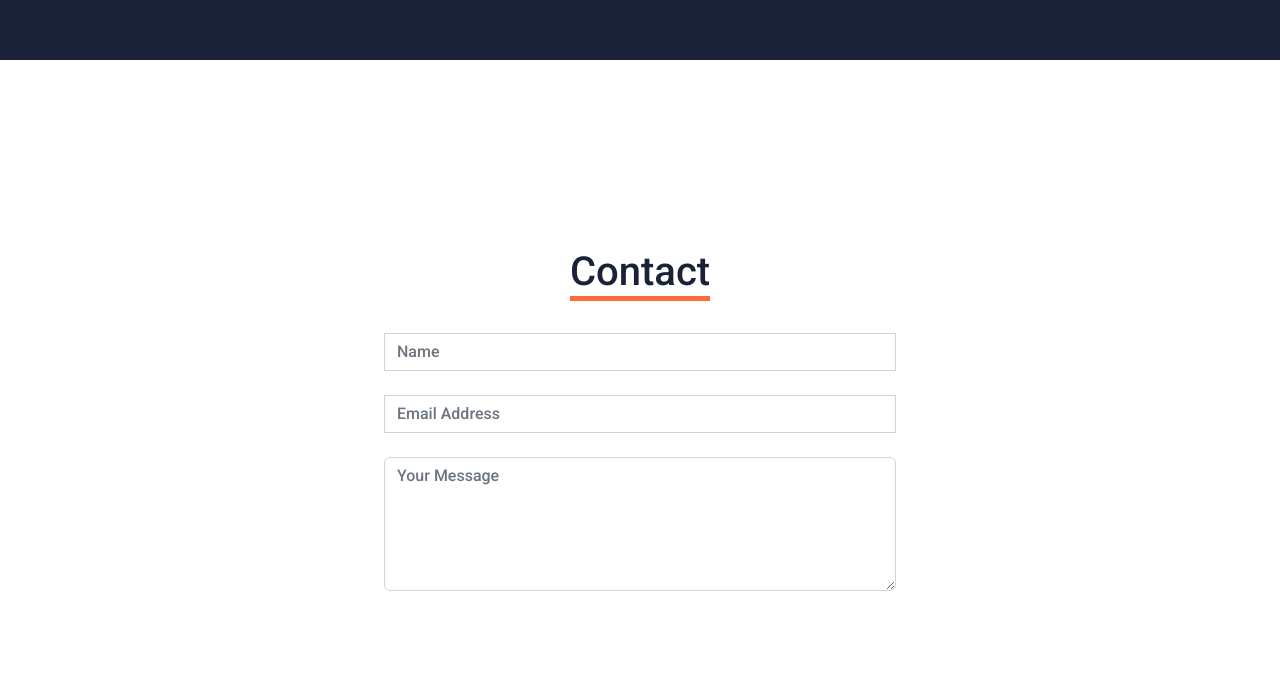
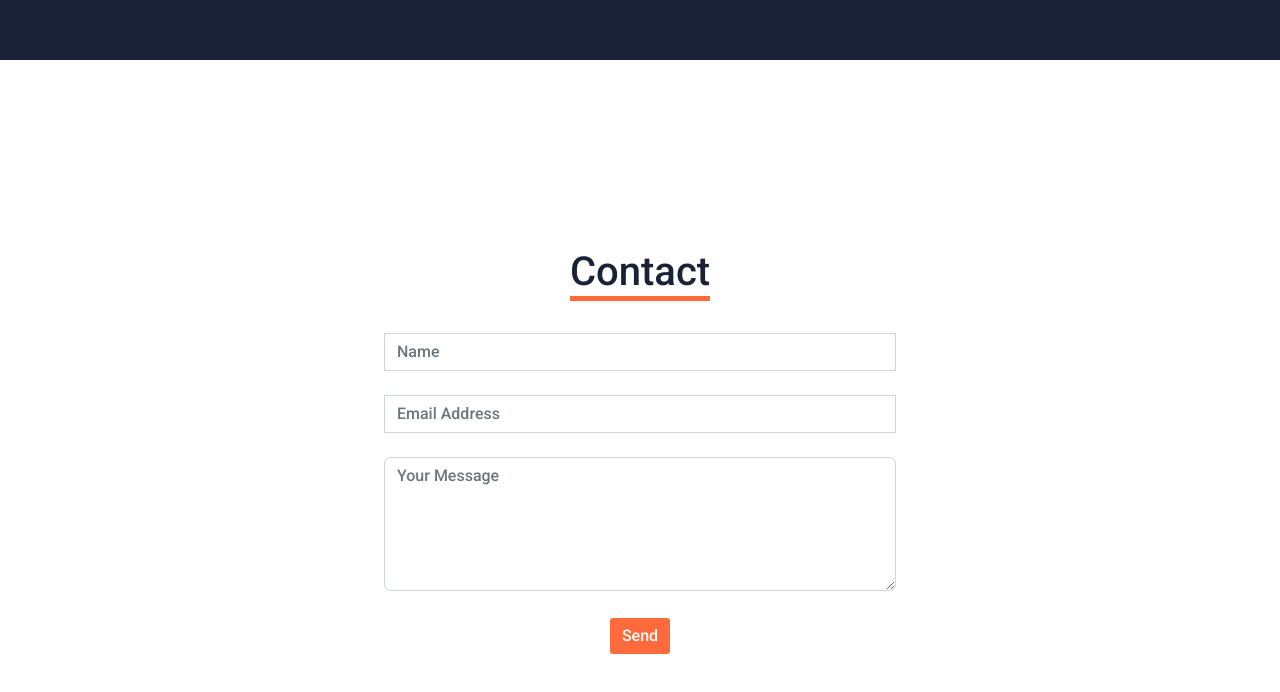
Before and after one commit to abhiram-satha/portfolio, a React (Create React App) app: page / in a window 1280 px wide. Shown: the part 3140-3832 px from the top of the page. Built offline with nearby package versions, Linux system fonts and the light colour scheme.

Commit message:
Changing button color on Contact page

```diff
--- a/src/components/Contact.css
+++ b/src/components/Contact.css
@@ -19,8 +19,9 @@ textarea {
   border-radius: 0;
 }
 
-button.btn {
-  border: white solid;
+button.contact-button {
+  background-color: #FF6A3D;
+  border: #FF6A3D solid;
   color: white;
 }
 
--- a/src/components/Contact.jsx
+++ b/src/components/Contact.jsx
@@ -37,7 +37,7 @@ export default function Contact() {
               />
             </div>
             <br />
-            <button type="submit" className="btn">
+            <button type="submit" className="contact-button btn">
               Send
             </button>
           </div>
```
